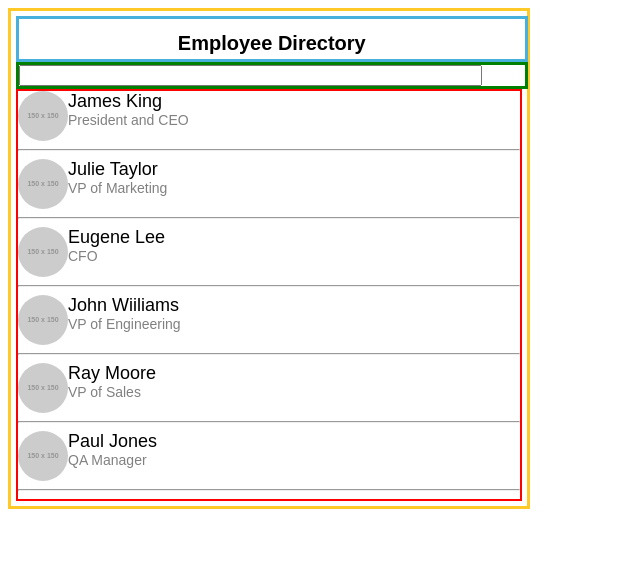
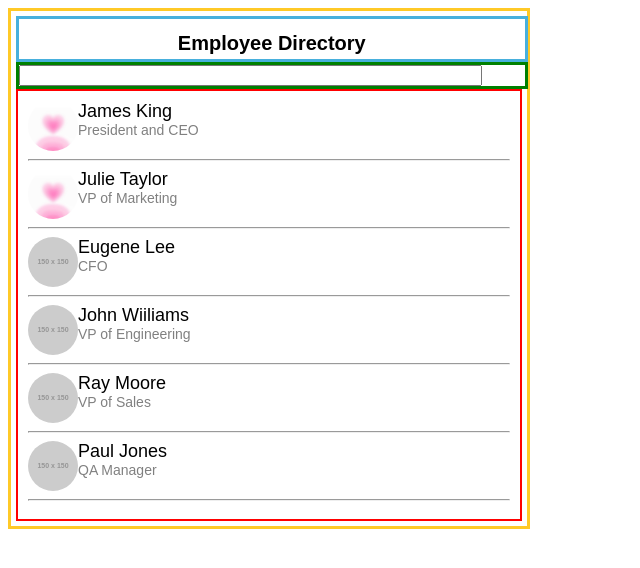
Before and after one commit to Kyssiei/ReactPageLayout, a React (Vite) app: page / in a window 1280 px wide. Shown: the top 568 px of the page, without its empty margins (0-640 px from the left). Built offline with nearby package versions, Linux system fonts and the light colour scheme.

Commit message:
added pfp

```diff
--- a/src/components/EmployeeList.jsx
+++ b/src/components/EmployeeList.jsx
@@ -1,11 +1,13 @@
-import EmployeeListItem from "./EmployeeListItem.jsx"
+import EmployeeListItem from "./EmployeeListItem.jsx";
+import sampleImage from "../assets/heart-default-pfp.jpg";
 
 function EmployeeList() {
     return(
-        <div style={{border: "2px solid red"}}>
-            <EmployeeListItem name="James King" title="President and CEO"></EmployeeListItem>
+        <div style={{border: "2px solid red", padding: "10px"}}>
+            <EmployeeListItem name="James King" title="President and CEO" img={sampleImage}></EmployeeListItem>
+            {/* <EmployeeListItem><img src="" alt="" /></EmployeeListItem> */}
             <hr />
-            <EmployeeListItem name="Julie Taylor" title="VP of Marketing"></EmployeeListItem>
+            <EmployeeListItem name="Julie Taylor" title="VP of Marketing" img={sampleImage}></EmployeeListItem>
             <hr />
             <EmployeeListItem name="Eugene Lee" title="CFO"/>
             <hr />
--- a/src/components/EmployeeListItem.jsx
+++ b/src/components/EmployeeListItem.jsx
@@ -6,6 +6,7 @@ function EmployeeListItem(props){
 return(
     <div style={{display: "flex", flexDirection: "row", gap: "0px"}}>
         <img src={props.img || "https://via.placeholder.com/150"} alt="profile picture" style={{width:"50px", height: "50px", borderRadius: "50%"}}></img>
+
         <div style={{display: "flex", flexDirection: "column"}}>
             <p style={{fontFamily: "Arial, sans-serif", fontSize: "18px", fontWeight: "100", margin: "0px"}}>{props.name}</p>
             <p style={{fontFamily: "arial, sans-serif", color: "grey", fontSize: "14px", margin: "0px"}}>{props.title}</p>
```
Also changed, not shown: src/assets/heart-default-pfp.jpg (added), src/assets/sample.avif (added).
